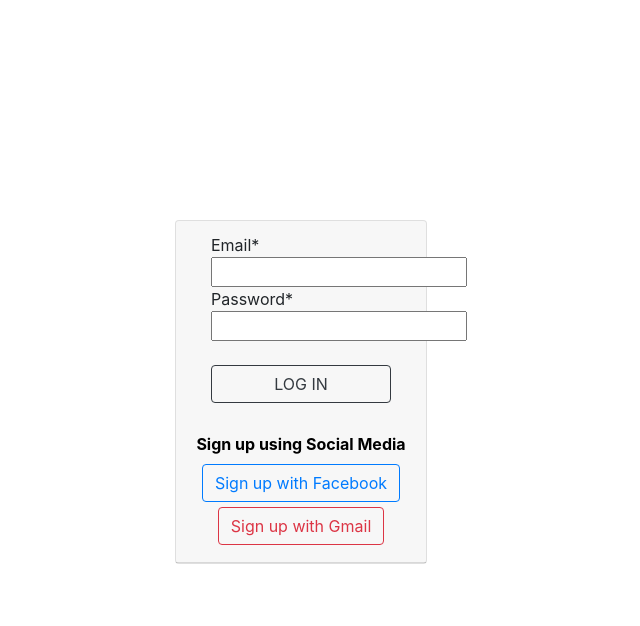
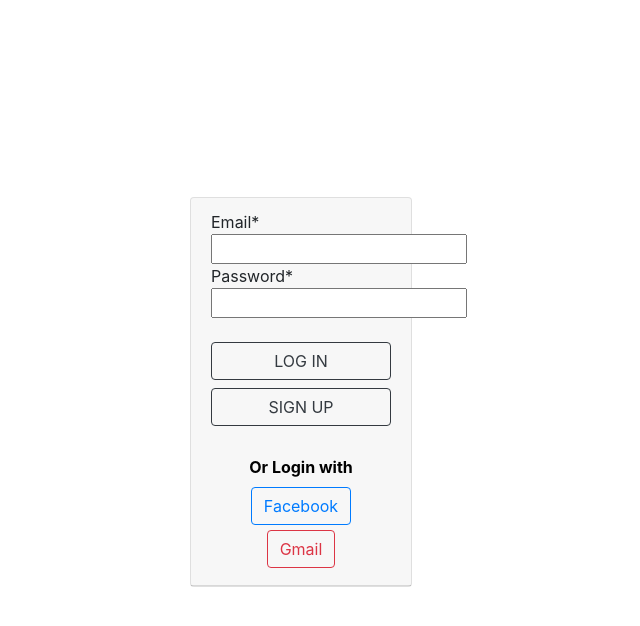
Before and after one commit to AbdulBaseetShabi/pricecomparison, a PHP site: page /login.php in a window 1280 px wide. Shown: the top 626 px of the page, without its empty margins (339-979 px from the left). Run offline with PHP 8.4, Linux system fonts and the light colour scheme.

Commit message:
final commit

```diff
--- a/www/login.php
+++ b/www/login.php
@@ -21,17 +21,18 @@
       <br>
       <div class="text-center" style="margin-bottom:5px;">
       <button type="button" class="btn btn-outline-dark btn-block">LOG IN</button>
+      <button type="button" class="btn btn-outline-dark btn-block">SIGN UP</button>
     </div>
 
     </div>
     <br>
       <div class="text-center">
-        <label style="color:Black;text-align:center;font-weight: BOLD">Sign up using Social Media</label>
+        <label style="color:Black;text-align:center;font-weight: BOLD">Or Login with</label>
         <div style="margin-bottom:5px;">
-          <button type="button" class="btn btn-outline-primary "> Sign up with Facebook</button>
+          <button type="button" class="btn btn-outline-primary ">Facebook</button>
         </div>
         <div  style="margin-bottom:5px;">
-        <button type="button" class="btn btn-outline-danger">Sign up with Gmail</button>
+        <button type="button" class="btn btn-outline-danger">Gmail</button>
 
         </div>
  </div>
--- a/www/site.php
+++ b/www/site.php
@@ -34,12 +34,12 @@
       <br>
 
       <div class="text-center">
-        <label style="color:Black;text-align:center; font-weight: BOLD">Sign up using Social Media</label>
+        <label style="color:Black;text-align:center; font-weight: BOLD">Sign up with</label>
         <div style="margin-bottom:5px;">
-          <button type="button" class="btn btn-outline-primary"> Sign up with Facebook</button>
+          <button type="button" class="btn btn-outline-primary"> Facebook</button>
         </div>
         <div  style="margin-bottom:5px;">
-        <button type="button" class="btn btn-outline-danger">Sign up with Gmail</button>
+        <button type="button" class="btn btn-outline-danger">Gmail</button>
 
         </div>
  </div>
```
